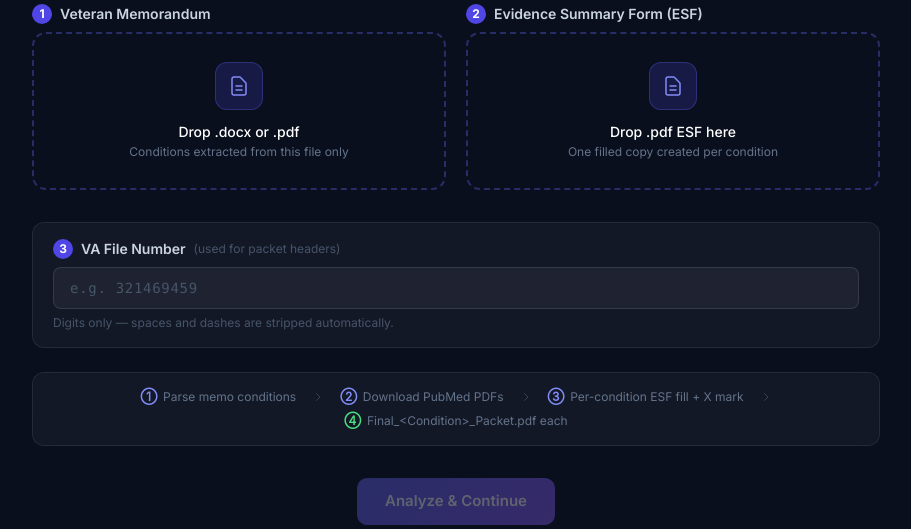
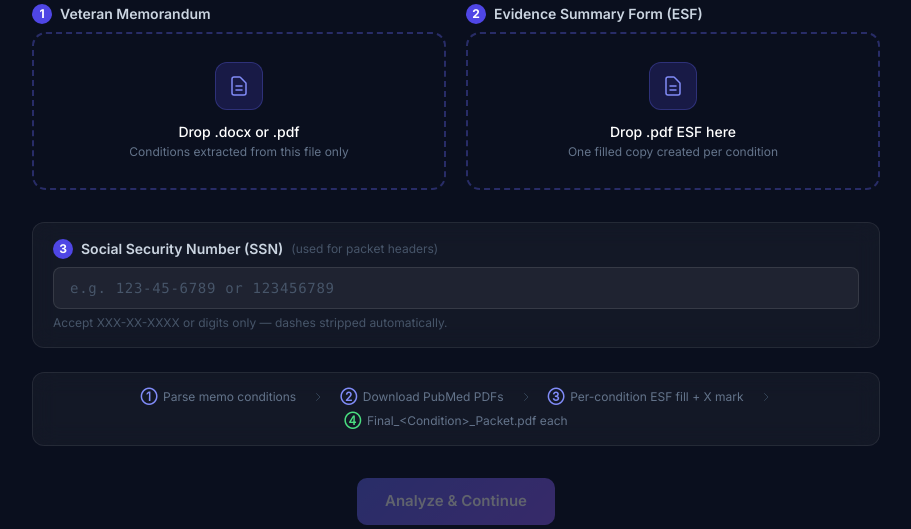
Before and after one commit to micco-rb/va-evidence-packet-tool, a Flask app: page / in a window 1280 px wide. Shown: the part 239-768 px from the top of the page, without its empty margins (184-1095 px from the left). Run offline with Flask 3, Linux system fonts and the light colour scheme; some libraries are stand-ins or nearby versions.

Commit message:
fix: rename VA File Number to SSN in UI

```diff
--- a/templates/index.html
+++ b/templates/index.html
@@ -199,20 +199,20 @@
         </div>
       </div>
 
-      <!-- VA File Number -->
+      <!-- Social Security Number -->
       <div class="glass rounded-xl px-5 py-4 mb-6">
         <label class="block text-slate-300 text-sm font-semibold mb-2 flex items-center gap-2">
           <span class="w-5 h-5 rounded-full bg-indigo-600 text-white text-xs flex items-center justify-center font-bold">3</span>
-          VA File Number
+          Social Security Number (SSN)
           <span class="text-slate-600 font-normal text-xs">(used for packet headers)</span>
         </label>
-        <input id="inp-va-num" type="text" maxlength="12"
-          placeholder="e.g. 321469459"
+        <input id="inp-va-num" type="text" maxlength="11"
+          placeholder="e.g. 123-45-6789 or 123456789"
           class="w-full bg-white/5 border border-white/10 rounded-lg px-4 py-2.5 text-white text-sm
                  placeholder-slate-600 focus:outline-none focus:border-indigo-500 focus:bg-white/8
                  tracking-wider font-mono"
           oninput="chkReady()" />
-        <p class="text-slate-600 text-xs mt-1.5">Digits only — spaces and dashes are stripped automatically.</p>
+        <p class="text-slate-600 text-xs mt-1.5">Accept XXX-XX-XXXX or digits only — dashes stripped automatically.</p>
       </div>
 
       <!-- Pipeline steps -->
@@ -591,7 +591,7 @@
       // Prefer the manually-entered VA number; fall back to auto-extracted
       const manualVa = (document.getElementById('inp-va-num')?.value || '').replace(/[^0-9]/g, '');
       const displayVa = manualVa || d.va_file_number || '';
-      document.getElementById('conf-va-num').textContent = displayVa ? `VA File # ${displayVa}` : '';
+      document.getElementById('conf-va-num').textContent = displayVa ? `SSN ${displayVa}` : '';
       document.getElementById('conf-url-count').textContent= d.url_count ?? 0;
       document.getElementById('conf-esf-name').textContent = esfFile ? esfFile.name : '(none)';
 
@@ -735,7 +735,7 @@
     // ── Results ────────────────────────────────────────────────────
     function renderResults(d) {
       document.getElementById('res-vet').textContent    = d.vet_name || 'Unknown Veteran';
-      document.getElementById('res-va-num').textContent = d.va_file_number ? `VA File # ${d.va_file_number}` : '';
+      document.getElementById('res-va-num').textContent = d.va_file_number ? `SSN ${d.va_file_number}` : '';
       document.getElementById('stat-cond').textContent  = (d.illnesses || []).length;
       document.getElementById('stat-dl').textContent    = d.dl_summary?.downloaded ?? '–';
       document.getElementById('stat-skip').textContent  = d.dl_summary?.skipped    ?? '–';
```
